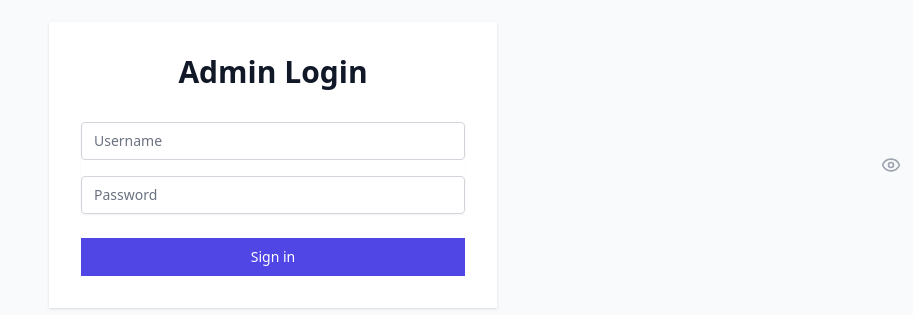
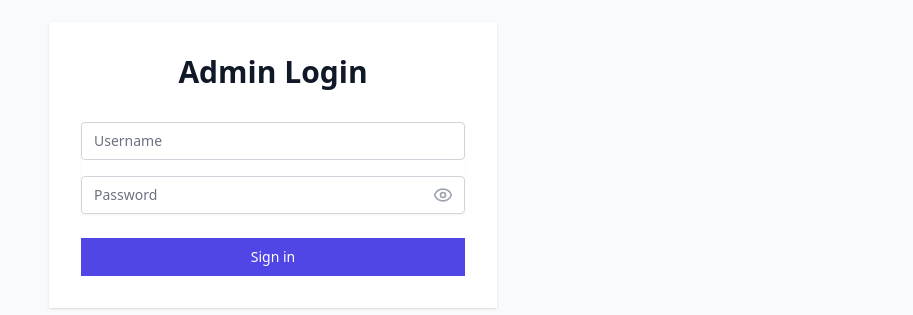
Before and after one commit to Elixir-M/root-v1, a Next.js app: page /admin/login in a window 1280 px wide. Shown: the part 235-550 px from the top of the page, without its empty margins (367-1280 px from the left). Built offline with nearby package versions, Linux system fonts and the light colour scheme.

Commit message:
suspense boundary

```diff
--- a/src/app/admin/login/page.js
+++ b/src/app/admin/login/page.js
@@ -1,15 +1,137 @@
+// "use client"
+// import { useState, useEffect } from 'react';
+// import { useRouter, useSearchParams } from 'next/navigation';
+// import { Eye, EyeOff } from 'lucide-react';
+
+// const AdminLogin = () => {
+//   const [credentials, setCredentials] = useState({ username: '', password: '' });
+//   const [error, setError] = useState('');
+//   const [isLoading, setIsLoading] = useState(false);
+//   const router = useRouter();
+//   const [showPassword, setShowPassword] = useState(false);
+//   const searchParams = useSearchParams();
+
+//   const handleChange = (e) => {
+//     const { name, value } = e.target;
+//     setCredentials(prev => ({
+//       ...prev,
+//       [name]: value
+//     }));
+//   };
+
+//   const handleSubmit = async (e) => {
+//     e.preventDefault();
+//     setIsLoading(true);
+//     setError('');
+
+//     try {
+//       const response = await fetch('/api/admin/login', {
+//         method: 'POST',
+//         headers: { 'Content-Type': 'application/json' },
+//         body: JSON.stringify(credentials),
+//         credentials: 'include'
+//       });
+
+//       if (response.ok) {
+//         // Get the redirect URL from query parameters, default to dashboard
+//         const redirectTo = searchParams.get('redirectTo') || '/admin/dashboard';
+//         router.push(redirectTo);
+//       } else {
+//         const data = await response.json();
+//         setError(data.error || 'Login failed');
+//       }
+//     } catch (err) {
+//       setError('An error occurred during login');
+//     } finally {
+//       setIsLoading(false);
+//     }
+//   };
+
+
+//   return (
+//     <div className="min-h-screen flex items-center justify-center bg-gray-50">
+//       <div className="max-w-md w-full space-y-8 p-8 bg-white rounded-lg shadow">
+//         <div>
+//           <h2 className="text-center text-3xl font-extrabold text-gray-900">
+//             Admin Login
+//           </h2>
+//         </div>
+//         <form className="mt-8 space-y-6" onSubmit={handleSubmit}>
+//           {error && (
+//             <div className="bg-red-100 border border-red-400 text-red-700 px-4 py-3 rounded">
+//               {error}
+//             </div>
+//           )}
+//           <div className="rounded-md shadow-sm space-y-4">
+//             <div>
+//               <label htmlFor="username" className="sr-only">Username</label>
+//               <input
+//                 id="username"
+//                 name="username"
+//                 type="text"
+//                 required
+//                 className="appearance-none rounded relative block w-full px-3 py-2 border border-gray-300 placeholder-gray-500 text-white focus:outline-none focus:ring-indigo-500 focus:border-indigo-500 focus:z-10 sm:text-sm"
+//                 placeholder="Username"
+//                 value={credentials.username}
+//                 onChange={handleChange}
+//               />
+//             </div>
+//             <div>
+//               <label htmlFor="password" className="sr-only">Password</label>
+//               <input
+//                 id="password"
+//                 name="password"
+//                 type={showPassword ? "text" : "password"}
+//                 required
+//                 className="appearance-none rounded relative block w-full px-3 py-2 border border-gray-300 placeholder-gray-500 text-white focus:outline-none focus:ring-indigo-500 focus:border-indigo-500 focus:z-10 sm:text-sm"
+//                 placeholder="Password"
+//                 value={credentials.password}
+//                 onChange={handleChange}
+//               />
+//               <button
+//               type="button"
+//               className="absolute inset-y-0 right-0 pr-3 flex items-center"
+//               onClick={() => setShowPassword(!showPassword)}
+//               >
+//                 {showPassword ? (
+//                     <EyeOff className="h-5 w-5 text-gray-400"/>
+//                 ) : (
+//                     <Eye className="h-5 w-5 text-gray-400"/>
+//                 )}
+//               </button>
+//             </div>
+//           </div>
+
+//           <div>
+//             <button
+//               type="submit"
+//               disabled={isLoading}
+//               className="group relative w-full flex justify-center py-2 px-4 border border-transparent text-sm font-medium rounded-md text-white bg-indigo-600 hover:bg-indigo-700 focus:outline-none focus:ring-2 focus:ring-offset-2 focus:ring-indigo-500 disabled:bg-indigo-400"
+//             >
+//               {isLoading ? 'Signing in...' : 'Sign in'}
+//             </button>
+//           </div>
+//         </form>
+//       </div>
+//     </div>
+//   );
+// };
+
+// export default AdminLogin;
+
+// app/admin/login/page.js
 "use client"
-import { useState, useEffect } from 'react';
-import { useRouter, useSearchParams } from 'next/navigation';
+import { useState, Suspense } from 'react';
+import { useRouter } from 'next/navigation';
 import { Eye, EyeOff } from 'lucide-react';
 
-const AdminLogin = () => {
+// Create a separate component for the login form
+function LoginForm() {
   const [credentials, setCredentials] = useState({ username: '', password: '' });
   const [error, setError] = useState('');
   const [isLoading, setIsLoading] = useState(false);
+  const [showPassword, setShowPassword] = useState(false);
   const router = useRouter();
-  const [showPassword, setShowPassword] = useState(false);
-  const searchParams = useSearchParams();
 
   const handleChange = (e) => {
     const { name, value } = e.target;
@@ -33,9 +155,7 @@ const AdminLogin = () => {
       });
 
       if (response.ok) {
-        // Get the redirect URL from query parameters, default to dashboard
-        const redirectTo = searchParams.get('redirectTo') || '/admin/dashboard';
-        router.push(redirectTo);
+        router.push('/admin/dashboard');
       } else {
         const data = await response.json();
         setError(data.error || 'Login failed');
@@ -46,7 +166,6 @@ const AdminLogin = () => {
       setIsLoading(false);
     }
   };
-
 
   return (
     <div className="min-h-screen flex items-center justify-center bg-gray-50">
@@ -70,33 +189,33 @@ const AdminLogin = () => {
                 name="username"
                 type="text"
                 required
-                className="appearance-none rounded relative block w-full px-3 py-2 border border-gray-300 placeholder-gray-500 text-white focus:outline-none focus:ring-indigo-500 focus:border-indigo-500 focus:z-10 sm:text-sm"
+                className="appearance-none rounded relative block w-full px-3 py-2 border border-gray-300 placeholder-gray-500 text-gray-900 focus:outline-none focus:ring-indigo-500 focus:border-indigo-500 focus:z-10 sm:text-sm"
                 placeholder="Username"
                 value={credentials.username}
                 onChange={handleChange}
               />
             </div>
-            <div>
+            <div className="relative">
               <label htmlFor="password" className="sr-only">Password</label>
               <input
                 id="password"
                 name="password"
                 type={showPassword ? "text" : "password"}
                 required
-                className="appearance-none rounded relative block w-full px-3 py-2 border border-gray-300 placeholder-gray-500 text-white focus:outline-none focus:ring-indigo-500 focus:border-indigo-500 focus:z-10 sm:text-sm"
+                className="appearance-none rounded relative block w-full px-3 py-2 border border-gray-300 placeholder-gray-500 text-gray-900 focus:outline-none focus:ring-indigo-500 focus:border-indigo-500 focus:z-10 sm:text-sm"
                 placeholder="Password"
                 value={credentials.password}
                 onChange={handleChange}
               />
               <button
-              type="button"
-              className="absolute inset-y-0 right-0 pr-3 flex items-center"
-              onClick={() => setShowPassword(!showPassword)}
+                type="button"
+                className="absolute inset-y-0 right-0 pr-3 flex items-center"
+                onClick={() => setShowPassword(!showPassword)}
               >
                 {showPassword ? (
-                    <EyeOff className="h-5 w-5 text-gray-400"/>
+                  <EyeOff className="h-5 w-5 text-gray-400"/>
                 ) : (
-                    <Eye className="h-5 w-5 text-gray-400"/>
+                  <Eye className="h-5 w-5 text-gray-400"/>
                 )}
               </button>
             </div>
@@ -115,6 +234,17 @@ const AdminLogin = () => {
       </div>
     </div>
   );
-};
+}
 
-export default AdminLogin;
+// Main page component with Suspense
+export default function AdminLogin() {
+  return (
+    <Suspense fallback={
+      <div className="min-h-screen flex items-center justify-center">
+        <div className="text-xl">Loading...</div>
+      </div>
+    }>
+      <LoginForm />
+    </Suspense>
+  );
+}
```
